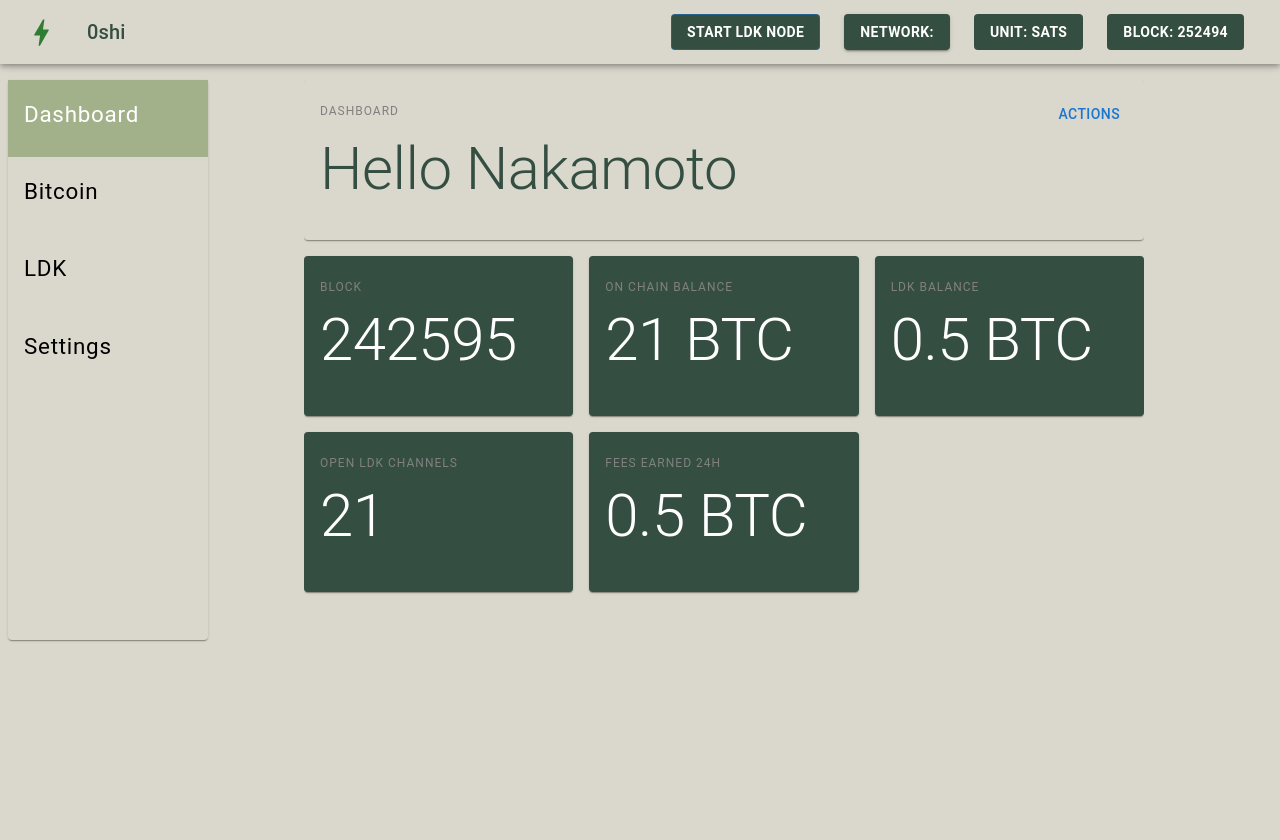
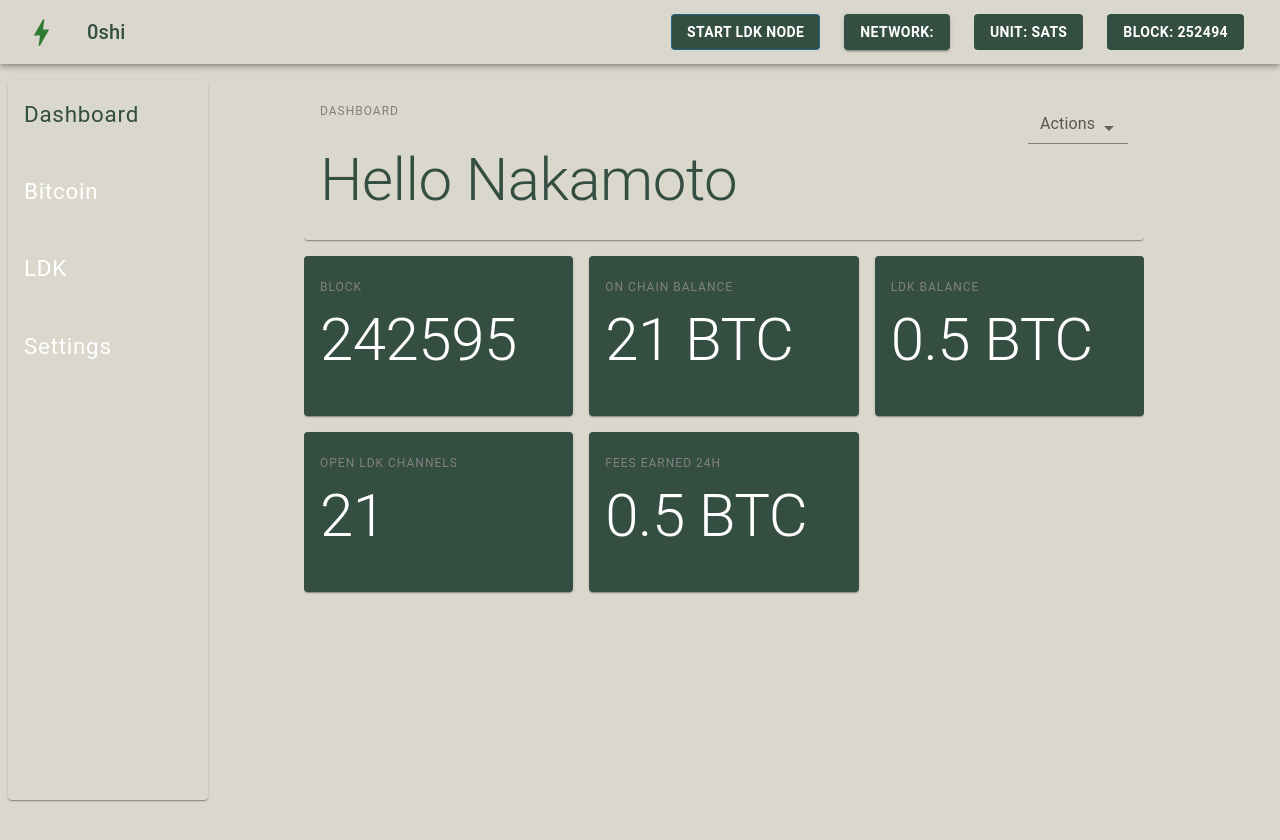
Before and after one commit to jbesraa/ldk-node-desktop, a React (Vite) app: page / in a window 1280 px wide. Shown: the top 840 px of the page. After the commit the page ends 808 px from the top, so only its background shows below. Built offline with nearby package versions, Linux system fonts and the light colour scheme.

Commit message:
move actions to dropdown in titlecard

```diff
--- a/src/App.tsx
+++ b/src/App.tsx
@@ -18,10 +18,16 @@ function App() {
                         gridTemplateColumns: "1fr 7fr",
                     }}
                 >
-                    <Paper style={{ width: 200, maxHeight: "70vh", backgroundColor: "transparent" }}>
-                    <div style={{ height: "50vh" }}>
-                    <SideBar />
-                    </div>
+                    <Paper
+                        style={{
+                            width: 200,
+                            maxHeight: "90vh",
+                            backgroundColor: "transparent",
+                        }}
+                    >
+                        <div style={{ height: "50vh" }}>
+                            <SideBar />
+                        </div>
                     </Paper>
                     <Wrapper>
                         <div
@@ -42,7 +48,7 @@ function App() {
 const Wrapper = styled.div`
     margin-left: 6em;
     margin-right: 8em;
-    height: 100vh;
+    height: 90vh;
     overflow: hidden;
 `;
 
--- /dev/null
+++ b/src/common/DropdownButton.tsx
@@ -0,0 +1,53 @@
+import { FormControl, Input, InputLabel, MenuItem, Select, useTheme } from "@mui/material";
+
+const ITEM_HEIGHT = 48;
+const ITEM_PADDING_TOP = 8;
+const MenuProps = {
+    PaperProps: {
+        style: {
+            maxHeight: ITEM_HEIGHT * 4.5 + ITEM_PADDING_TOP,
+            width: 250,
+        },
+    },
+};
+
+//@ts-ignore
+function getStyles(name, personName, theme) {
+    return {
+        fontWeight:
+            personName.indexOf(name) === -1
+                ? theme.typography.fontWeightRegular
+                : theme.typography.fontWeightMedium,
+    };
+}
+
+const MultipleSelect = ({ label, options, selectedValue, onChange }: { label: string, options: { name: string, val: string }[], selectedValue: string, onChange: (e: any) => void }) => {
+    const theme = useTheme();
+
+    return (
+        <FormControl sx={{ width: 100, justifySelf: "end" }}>
+            <InputLabel variant="filled" id="demo-mutiple-chip-label">
+                {label}
+            </InputLabel>
+            <Select
+                value={selectedValue}
+                variant="filled"
+                onChange={onChange}
+                input={<Input id="select-multiple-chip" />}
+                MenuProps={MenuProps}
+            >
+                {options.map(({ name, val } : any) => (
+                    <MenuItem
+                        key={val}
+                        value={val}
+                        style={getStyles(name, selectedValue, theme)}
+                    >
+                        {val}
+                    </MenuItem>
+                ))}
+            </Select>
+        </FormControl>
+    );
+};
+
+export default MultipleSelect;
--- a/src/common/SideBar.tsx
+++ b/src/common/SideBar.tsx
@@ -11,8 +11,8 @@ function SideBarCard({
     const { current_route, push_route } = useRouterContext();
     const isSelected = path === current_route;
     const CardStyle = {
-        color: "white",
-        backgroundColor: isSelected ?  "#a3b18a" : "transparent",
+        backgroundColor: "transparent",
+        // backgroundColor: isSelected ?  "#a3b18a" : "transparent",
         // backgroundColor: isSelected ? "#344e41" : "#a3b18a",
         border: 0,
         width: 200,
@@ -33,7 +33,7 @@ function SideBarCard({
                     align="center"
                     style={TitleStyle}
                     variant="caption"
-                    color={isSelected ?  "white" : "black" }
+                    color={isSelected ?  "#344e41" : "white" }
                     // color="#344e41"
                 >
                     {title}
--- a/src/common/TitleCard.tsx
+++ b/src/common/TitleCard.tsx
@@ -1,4 +1,5 @@
-import { Button, Card, CardContent, Typography } from "@mui/material";
+import { Card, CardContent, Typography } from "@mui/material";
+import { DropdownButton } from ".";
 
 function TitleCard({
     title,
@@ -22,7 +23,20 @@ function TitleCard({
                 <Typography variant="overline" color="gray">
                     {title}
                 </Typography>
-                <Button sx={{ justifySelf: "end" }}> Actions </Button>
+                <DropdownButton
+                    options={[
+                    {name: "0", val: "Connect to Lightning Peer"},
+                    {name: "0", val: "Open Lightning Channel"},
+                    {name: "0", val: "Close Lightning Channel"},
+                    {name: "0", val: "Show Lightning Logs"},
+                    {name: "0", val: "Create Invoice"},
+                    {name: "0", val: "Pay Invoice"},
+                    ]}
+                    label="Actions"
+                    selectedValue=""
+                    onChange={(e) => { console.log(e) }}
+                />
+                {/**<Button sx={{ justifySelf: "end" }}> Actions </Button>**/}
                 </div>
                 <Typography variant="h2" color="#344e41">
                     {value}
--- a/src/common/index.ts
+++ b/src/common/index.ts
@@ -3,5 +3,6 @@ import DialogWindow from "./Dialog";
 import Snackbar from "./Snackbar";
 import SideBar from "./SideBar";
 import TitleCard from "./TitleCard";
+import DropdownButton from "./DropdownButton";
 
-export { AppBar, DialogWindow, Snackbar, SideBar, TitleCard };
+export { AppBar, DialogWindow, Snackbar, SideBar, TitleCard, DropdownButton};
--- a/src/pages/ldk/OurNodeSection/OurNodeStats.tsx
+++ b/src/pages/ldk/OurNodeSection/OurNodeStats.tsx
@@ -9,7 +9,6 @@ interface OurNodeStatRows {
 	totalInboundCapcityMSat: number;
 	totalBalanceMSat: number;
 	totalOutboundCapcityMSat: number;
-	totalChannelsValueSat: number;
 }
 
 function OurNodeStats() {
@@ -24,13 +23,11 @@ function OurNodeStats() {
 			let totalInboundCapcityMSat = channels.reduce((acc, curr) => acc + curr.inbound_capacity_msat, 0);
 			let totalBalanceMSat = channels.reduce((acc, curr) => acc + curr.balance_msat, 0);
 			let totalOutboundCapcityMSat = channels.reduce((acc, curr) => acc + curr.outbound_capacity_msat, 0);
-			let totalChannelsValueSat = channels.reduce((acc, curr) => acc + curr.channel_value_sats, 0);
 
 			setStats({
 				totalInboundCapcityMSat,
 				totalBalanceMSat,
 				totalOutboundCapcityMSat,
-				totalChannelsValueSat,
 			});
 		};
 
@@ -89,23 +86,11 @@ function OurNodeStats() {
 			</Card>
 			<Card sx={CardStyle} >
 				<CardContent>
-					<Typography sx={CardItemTitleStyle} color="text.secondary">
+					<Typography sx={CardItemTitleStyle} color="gray">
 						Total Outbound Liquidity
 					</Typography>
-					<Typography sx={CardItemValueStyle} color="text.secondary">
-						{convert_to_current_unit(stats.totalOutboundCapcityMSat, BitcoinUnit.MillionthSatoshis)}
-					</Typography>
-				</CardContent>
-			</Card>
-			<Card
-				sx={CardStyle}
-			>
-				<CardContent>
-					<Typography sx={CardItemTitleStyle} color="text.secondary">
-						Total Channels Value
-					</Typography>
-					<Typography sx={CardItemValueStyle} color="text.secondary">
-						{convert_to_current_unit(stats.totalChannelsValueSat, BitcoinUnit.Satoshis)}
+					<Typography sx={CardItemValueStyle} variant="h3" color="white">
+						{convert_to_current_unit(stats.totalOutboundCapcityMSat, BitcoinUnit.MillionthSatoshis) || 0} {bitcoinUnit}
 					</Typography>
 				</CardContent>
 			</Card>
--- a/src/pages/ldk/OurNodeSection/index.tsx
+++ b/src/pages/ldk/OurNodeSection/index.tsx
@@ -5,8 +5,8 @@ import OurNodeStats from "./OurNodeStats";
 const OurNodeSection = () => {
     return (
         <div>
-                <OurNodeData />
-                {/** <OurNodeActions />**/}
+            <OurNodeData />
+            {/** <OurNodeActions />**/}
             <OurNodeStats />
         </div>
     );
--- a/src/pages/ldk/index.tsx
+++ b/src/pages/ldk/index.tsx
@@ -1,20 +1,85 @@
+import { AppBar, Box, Tab, Tabs, Typography } from "@mui/material";
 import { TitleCard } from "../../common";
 import ChannelsSection from "./ChannelsSection";
 import OurNodeSection from "./OurNodeSection";
 import PaymentsSection from "./PaymentsSection";
 import PeersSection from "./PeersSection";
+import { useState } from "react";
+
+export const TabsBar = ({ value, handleChange }: any) => {
+    return (
+        <AppBar
+            sx={{ marginTop: "1em" }}
+            position="static"
+            color="default"
+        >
+            <Tabs
+                value={value}
+                indicatorColor="primary"
+                textColor="primary"
+                variant="fullWidth"
+            >
+                <Tab
+                    onClick={() => handleChange(0)}
+                    label="Peers"
+                    value={0}
+                />
+                <Tab
+                    onClick={() => handleChange(1)}
+                    label="Channels"
+                    value={1}
+                />
+                <Tab
+                    onClick={() => handleChange(2)}
+                    label="Payments"
+                    value={2}
+                />
+            </Tabs>
+        </AppBar>
+    );
+};
+
+const TabPanel = (props: any) => {
+	const {children, value, index, ...other} = props;
+
+	return (
+		<div
+			role="tabpanel"
+			hidden={value !== index}
+			id={ `full-width-tabpanel-${index}` }
+			aria-labelledby={ `full-width-tab-${index}` }
+			{ ...other }
+		>
+			{value === index && (
+				<Box p={3}>
+					<Typography>{children}</Typography>
+				</Box>
+			)}
+		</div>
+	);
+}
 
 function LDKScreen() {
+    const [selectedTab, setSelectedTab] = useState(0);
+
     return (
         <>
-            <TitleCard
-                title={"LDK Node"}
-                value={"Offline"}
-                />
+            <TitleCard title={"LDK Node"} value={"Offline"} />
             <OurNodeSection />
+            <TabsBar
+                value={selectedTab}
+                handleChange={(v: any) => setSelectedTab(v)}
+            />
+		<TabPanel value={selectedTab} index={0}>
             <PeersSection />
+            </TabPanel>
+		<TabPanel value={selectedTab} index={1}>
             <ChannelsSection />
+            </TabPanel>
+		<TabPanel value={selectedTab} index={2}>
             <PaymentsSection />
+            </TabPanel>
+
         </>
     );
 }
```
